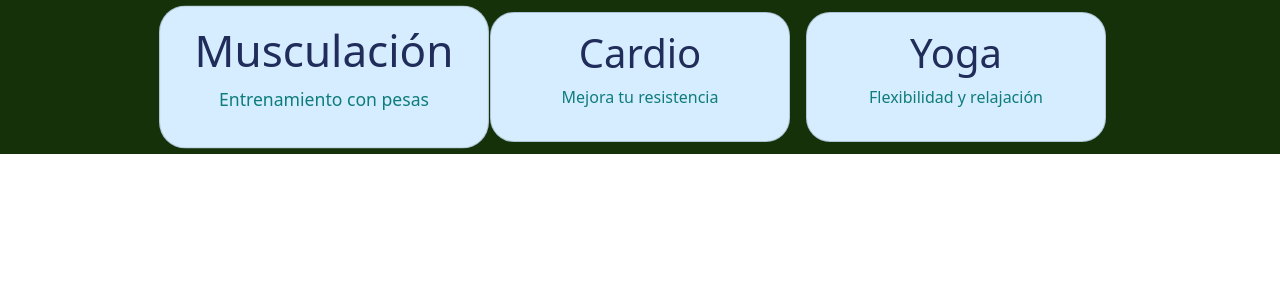
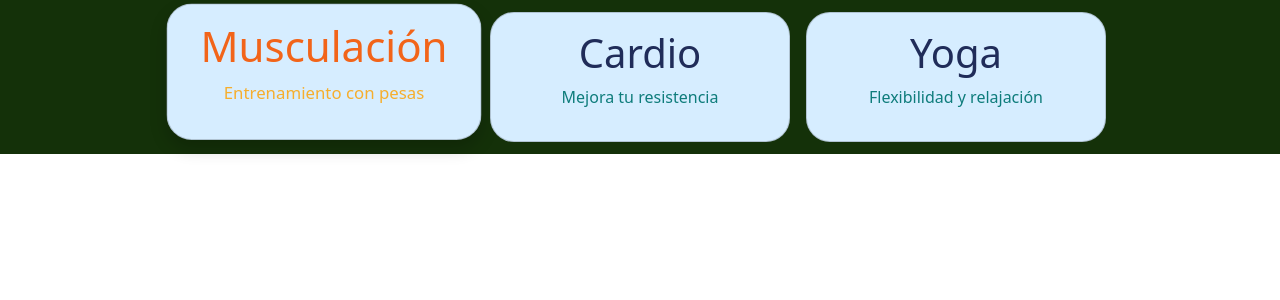
Before and after one commit to kendarg/ProyectoGym, an Angular app: page / in a window 1280 px wide. In both pictures the pointer is over the element 324 px from the left and 77 px from the top of the page. Shown: the top 300 px of the page. Built offline with nearby package versions, Linux system fonts and the light colour scheme.

Commit message:
Pruebas terminadas

```diff
--- a/src/app/shared/components/gym-card/gym-card.css
+++ b/src/app/shared/components/gym-card/gym-card.css
@@ -8,11 +8,20 @@
     transition: transform .3s ease;
 }
 .card:hover{
-    transform: scale(1.1);
+    transform: scale(1.05) translateY(-5px);
+    box-shadow: 0 8px 16px rgba(0, 0, 0, 0.2);
+}
+.card:hover h1{
+    color: #F26419;
+}
+.card:hover p{
+    color: #F6AE2D;
 }
 h1{
     color: #202C59;
+    transition: color .3s ease;
 }
 p{
     color: #0E7C7B;
+    transition: color .3s ease;
 }
```
